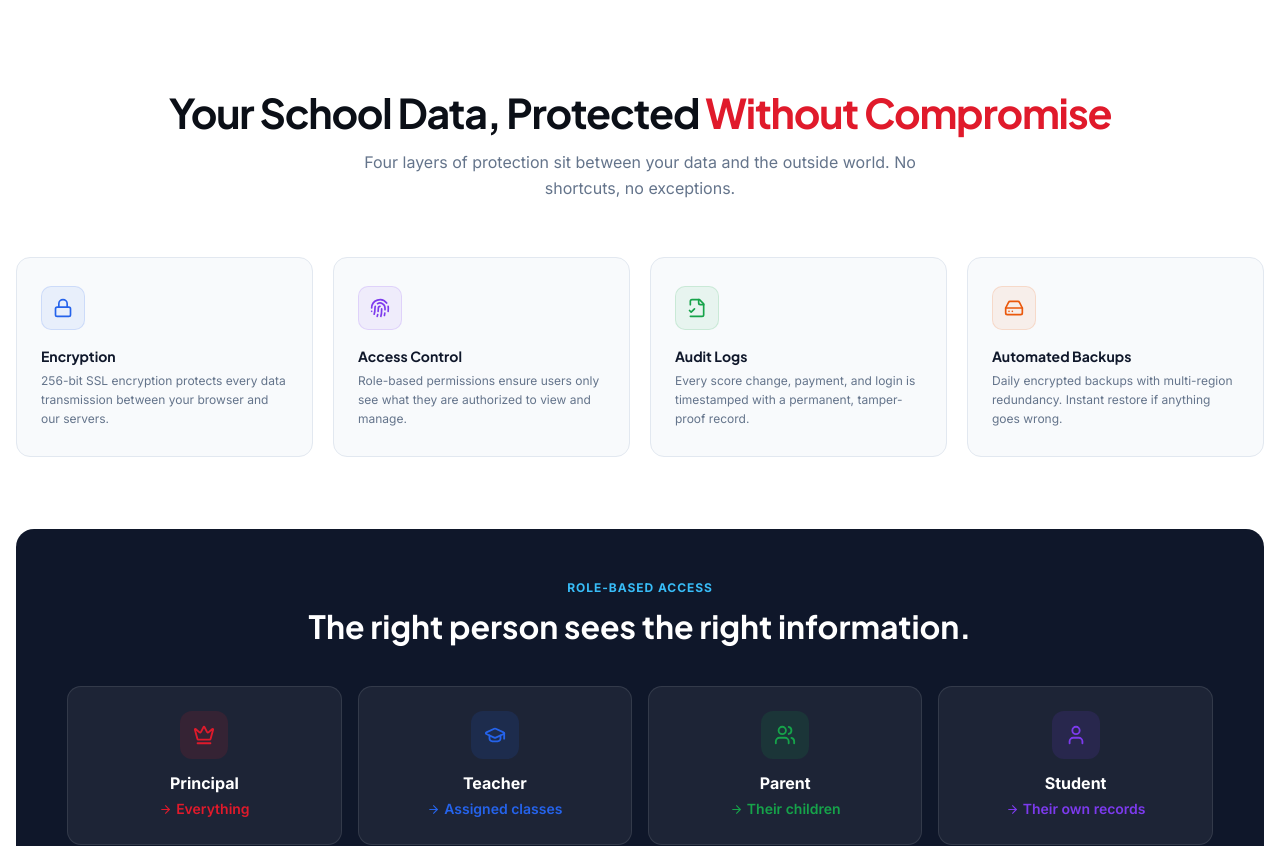
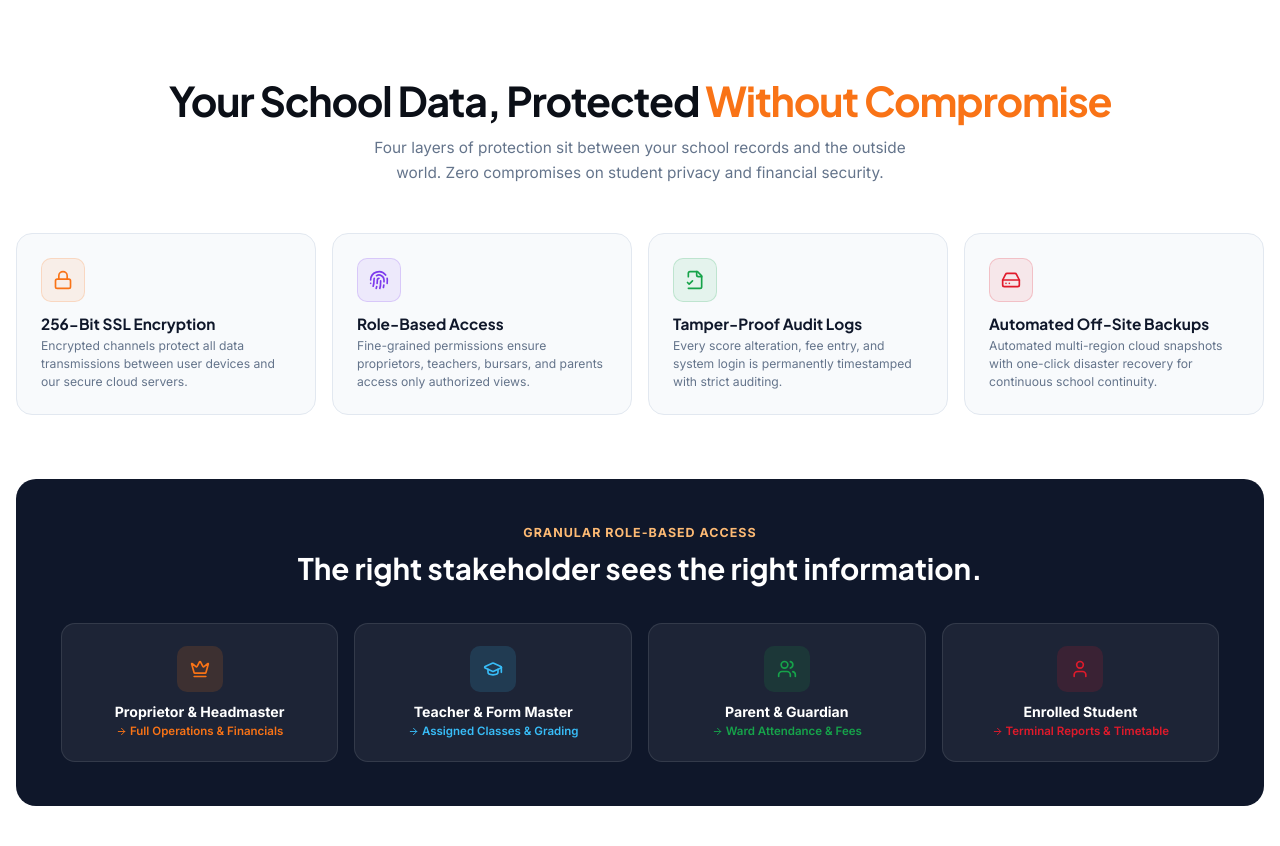
Before and after one commit to Fastrackgh/fastrack-home, a Next.js app: page / in a window 1280 px wide. Shown: the part 4180-5026 px from the top of the page. Built offline with nearby package versions, Linux system fonts and the light colour scheme.

Commit message:
refactor: update TrustBar styling and animations, refine partnership security content, and correct business contact information

```diff
--- a/src/components/organisms/PartnershipSection/PartnershipSection.tsx
+++ b/src/components/organisms/PartnershipSection/PartnershipSection.tsx
@@ -1,7 +1,7 @@
 'use client';
 
 import React from 'react';
-import { Box, Container, SimpleGrid, Stack, Text, Group, ThemeIcon } from '@mantine/core';
+import { Box, Container, SimpleGrid, Stack, Text, Group } from '@mantine/core';
 import { motion } from 'framer-motion';
 import type { Variants } from 'framer-motion';
 import { DisplayHeading } from '@/components/atoms';
@@ -21,74 +21,70 @@ const containerVariants: Variants = {
   hidden: { opacity: 0 },
   visible: {
     opacity: 1,
-    transition: { staggerChildren: 0.1 },
+    transition: { staggerChildren: 0.08 },
   },
 };
 
 const itemVariants: Variants = {
-  hidden: { opacity: 0, y: 20 },
+  hidden: { opacity: 0, y: 16 },
   visible: {
     opacity: 1,
     y: 0,
-    transition: { duration: 0.5, ease: 'easeOut' },
+    transition: { duration: 0.45, ease: 'easeOut' },
   },
 };
 
 const securityLayers = [
   {
     icon: Lock,
-    title: 'Encryption',
-    desc: '256-bit SSL encryption protects every data transmission between your browser and our servers.',
-    color: '#2563eb',
+    title: '256-Bit SSL Encryption',
+    desc: 'Encrypted channels protect all data transmissions between user devices and our secure cloud servers.',
+    color: '#f97316',
   },
   {
     icon: Fingerprint,
-    title: 'Access Control',
-    desc: 'Role-based permissions ensure users only see what they are authorized to view and manage.',
+    title: 'Role-Based Access',
+    desc: 'Fine-grained permissions ensure proprietors, teachers, bursars, and parents access only authorized views.',
     color: '#7c3aed',
   },
   {
     icon: FileCheck2,
-    title: 'Audit Logs',
-    desc: 'Every score change, payment, and login is timestamped with a permanent, tamper-proof record.',
+    title: 'Tamper-Proof Audit Logs',
+    desc: 'Every score alteration, fee entry, and system login is permanently timestamped with strict auditing.',
     color: '#16a34a',
   },
   {
     icon: HardDrive,
-    title: 'Automated Backups',
-    desc: 'Daily encrypted backups with multi-region redundancy. Instant restore if anything goes wrong.',
-    color: '#ea580c',
+    title: 'Automated Off-Site Backups',
+    desc: 'Automated multi-region cloud snapshots with one-click disaster recovery for continuous school continuity.',
+    color: '#e01a2b',
   },
 ];
 
 const roles = [
   {
     icon: Crown,
-    role: 'Principal',
-    access: 'Everything',
-    color: '#e01a2b',
-    bg: '#fef2f2',
+    role: 'Proprietor & Headmaster',
+    access: 'Full Operations & Financials',
+    color: '#f97316',
   },
   {
     icon: GraduationCap,
-    role: 'Teacher',
-    access: 'Assigned classes',
-    color: '#2563eb',
-    bg: '#eff6ff',
+    role: 'Teacher & Form Master',
+    access: 'Assigned Classes & Grading',
+    color: '#38bdf8',
   },
   {
     icon: Users,
-    role: 'Parent',
-    access: 'Their children',
+    role: 'Parent & Guardian',
+    access: 'Ward Attendance & Fees',
     color: '#16a34a',
-    bg: '#f0fdf4',
   },
   {
     icon: User,
-    role: 'Student',
-    access: 'Their own records',
-    color: '#7c3aed',
-    bg: '#f5f3ff',
+    role: 'Enrolled Student',
+    access: 'Terminal Reports & Timetable',
+    color: '#e01a2b',
   },
 ];
 
@@ -97,7 +93,7 @@ export const PartnershipSection: React.FC = () => {
     <Box
       id="security"
       component="section"
-      py={{ base: 60, md: 100 }}
+      py={{ base: 48, md: 88 }}
       style={{
         background: '#ffffff',
       }}
@@ -105,17 +101,17 @@ export const PartnershipSection: React.FC = () => {
       <Container size="xl">
         {/* Section Header */}
         <motion.div
-          initial={{ opacity: 0, y: 30 }}
+          initial={{ opacity: 0, y: 24 }}
           whileInView={{ opacity: 1, y: 0 }}
           viewport={{ once: true, margin: '-60px' }}
-          transition={{ duration: 0.6, ease: [0.16, 1, 0.3, 1] }}
+          transition={{ duration: 0.5, ease: [0.16, 1, 0.3, 1] }}
         >
-          <Stack align="center" gap="sm" mb={56}>
+          <Stack align="center" gap="xs" mb={{ base: 28, md: 48 }}>
             <DisplayHeading
               level={2}
               align="center"
               highlightWord="Without Compromise"
-              highlightColor="#e01a2b"
+              highlightColor="#f97316"
             >
               Your School Data, Protected
             </DisplayHeading>
@@ -127,44 +123,49 @@ export const PartnershipSection: React.FC = () => {
                 maxWidth: '580px',
                 textAlign: 'center',
                 lineHeight: 1.6,
+                fontSize: 'clamp(0.9rem, 1.2vw, 1rem)',
               }}
             >
-              Four layers of protection sit between your data and the outside world.
-              No shortcuts, no exceptions.
+              Four layers of protection sit between your school records and the outside world.
+              Zero compromises on student privacy and financial security.
             </Text>
           </Stack>
         </motion.div>
 
-        {/* Security Layers — 4-column grid */}
+        {/* Security Layers — 2-column mobile, 4-column desktop */}
         <motion.div
           variants={containerVariants}
           initial="hidden"
           whileInView="visible"
           viewport={{ once: true, margin: '-40px' }}
         >
-          <SimpleGrid cols={{ base: 1, sm: 2, md: 4 }} spacing="lg" mb={72}>
+          <SimpleGrid cols={{ base: 2, sm: 2, md: 4 }} spacing={{ base: 'xs', sm: 'md' }} mb={{ base: 32, md: 64 }}>
             {securityLayers.map((layer, idx) => {
               const Icon = layer.icon;
               return (
-                <motion.div key={idx} variants={itemVariants}>
+                <motion.div key={idx} variants={itemVariants} style={{ height: '100%' }}>
                   <Box
                     style={{
-                      padding: '28px 24px',
-                      borderRadius: '14px',
+                      padding: 'clamp(14px, 2vw, 24px)',
+                      borderRadius: '16px',
                       background: '#f8fafc',
                       border: '1px solid #e2e8f0',
                       height: '100%',
+                      display: 'flex',
+                      flexDirection: 'column',
+                      justifyContent: 'space-between',
                       transition: 'all 0.2s ease',
                     }}
                   >
+                    <Box>
                       <Box
-                      mb="md"
+                        mb={{ base: 'xs', sm: 'sm' }}
                         style={{
-                        width: 44,
-                        height: 44,
+                          width: 'clamp(36px, 4.5vw, 44px)',
+                          height: 'clamp(36px, 4.5vw, 44px)',
                           borderRadius: '10px',
-                        background: `${layer.color}12`,
-                        border: `1px solid ${layer.color}25`,
+                          background: `${layer.color}15`,
+                          border: `1px solid ${layer.color}30`,
                           display: 'flex',
                           alignItems: 'center',
                           justifyContent: 'center',
@@ -176,15 +177,28 @@ export const PartnershipSection: React.FC = () => {
                       <Text
                         size="sm"
                         fw={700}
-                      mb={6}
-                      style={{ color: '#0f172a', fontFamily: 'var(--font-heading)' }}
+                        mb={4}
+                        style={{
+                          color: '#0f172a',
+                          fontFamily: 'var(--font-heading)',
+                          fontSize: 'clamp(0.85rem, 1.2vw, 1rem)',
+                          lineHeight: 1.25,
+                        }}
                       >
                         {layer.title}
                       </Text>
 
-                    <Text size="xs" style={{ color: '#64748b', lineHeight: 1.55 }}>
+                      <Text
+                        size="xs"
+                        style={{
+                          color: '#64748b',
+                          lineHeight: 1.45,
+                          fontSize: 'clamp(0.72rem, 0.95vw, 0.82rem)',
+                        }}
+                      >
                         {layer.desc}
                       </Text>
+                    </Box>
                   </Box>
                 </motion.div>
               );
@@ -194,38 +208,39 @@ export const PartnershipSection: React.FC = () => {
 
         {/* Role-Based Access — Clean visual breakdown */}
         <motion.div
-          initial={{ opacity: 0, y: 30 }}
+          initial={{ opacity: 0, y: 24 }}
           whileInView={{ opacity: 1, y: 0 }}
           viewport={{ once: true, margin: '-40px' }}
-          transition={{ duration: 0.6 }}
+          transition={{ duration: 0.5 }}
         >
           <Box
             style={{
-              padding: 'clamp(32px, 4vw, 56px)',
-              borderRadius: '18px',
+              padding: 'clamp(20px, 3.5vw, 48px)',
+              borderRadius: '20px',
               background: '#0f172a',
               position: 'relative',
               overflow: 'hidden',
             }}
           >
             {/* Header */}
-            <Stack align="center" gap="xs" mb={40}>
+            <Stack align="center" gap="xs" mb={{ base: 24, md: 36 }}>
               <Text
                 size="xs"
                 fw={700}
                 style={{
-                  color: '#38bdf8',
+                  color: '#fdba74',
                   letterSpacing: '0.08em',
                   textTransform: 'uppercase',
+                  fontSize: 'clamp(0.7rem, 1vw, 0.78rem)',
                 }}
               >
-                Role-Based Access
+                Granular Role-Based Access
               </Text>
 
               <h3
                 style={{
                   fontFamily: 'var(--font-heading)',
-                  fontSize: 'clamp(1.5rem, 2.8vw, 2rem)',
+                  fontSize: 'clamp(1.25rem, 2.5vw, 1.85rem)',
                   fontWeight: 700,
                   color: '#ffffff',
                   margin: 0,
@@ -233,55 +248,77 @@ export const PartnershipSection: React.FC = () => {
                   lineHeight: 1.2,
                 }}
               >
-                The right person sees the right information.
+                The right stakeholder sees the right information.
               </h3>
             </Stack>
 
-            {/* Role cards in a row */}
-            <SimpleGrid cols={{ base: 1, sm: 2, md: 4 }} spacing="md">
+            {/* Role cards: 2 in a row on mobile, 4 on desktop */}
+            <SimpleGrid cols={{ base: 2, sm: 2, md: 4 }} spacing={{ base: 'xs', sm: 'md' }}>
               {roles.map((item, idx) => {
                 const Icon = item.icon;
                 return (
                   <motion.div
                     key={idx}
-                    initial={{ opacity: 0, y: 16 }}
+                    initial={{ opacity: 0, y: 14 }}
                     whileInView={{ opacity: 1, y: 0 }}
                     viewport={{ once: true }}
-                    transition={{ delay: idx * 0.08, duration: 0.4 }}
+                    transition={{ delay: idx * 0.06, duration: 0.35 }}
+                    style={{ height: '100%' }}
                   >
                     <Box
                       style={{
-                        padding: '24px 20px',
+                        padding: 'clamp(14px, 2vw, 22px) clamp(10px, 1.5vw, 18px)',
                         borderRadius: '14px',
                         background: 'rgba(255, 255, 255, 0.06)',
                         border: '1px solid rgba(255, 255, 255, 0.1)',
                         textAlign: 'center',
                         height: '100%',
+                        display: 'flex',
+                        flexDirection: 'column',
+                        alignItems: 'center',
+                        justifyContent: 'center',
                       }}
                     >
                       <Box
                         mx="auto"
-                        mb="sm"
+                        mb={{ base: 'xs', sm: 'sm' }}
                         style={{
-                          width: 48,
-                          height: 48,
-                          borderRadius: '12px',
-                          background: `${item.color}20`,
+                          width: 'clamp(36px, 4.5vw, 46px)',
+                          height: 'clamp(36px, 4.5vw, 46px)',
+                          borderRadius: '10px',
+                          background: `${item.color}25`,
                           display: 'flex',
                           alignItems: 'center',
                           justifyContent: 'center',
                         }}
                       >
-                        <Icon size={22} color={item.color} />
+                        <Icon size={20} color={item.color} />
                       </Box>
 
-                      <Text size="md" fw={700} style={{ color: '#ffffff' }} mb={4}>
+                      <Text
+                        size="sm"
+                        fw={700}
+                        style={{
+                          color: '#ffffff',
+                          fontSize: 'clamp(0.8rem, 1.1vw, 0.95rem)',
+                          lineHeight: 1.2,
+                          marginBottom: 4,
+                        }}
+                      >
                         {item.role}
                       </Text>
 
-                      <Group justify="center" gap={4}>
-                        <ArrowRight size={13} color={item.color} />
-                        <Text size="sm" fw={600} style={{ color: item.color }}>
+                      <Group justify="center" gap={3} wrap="nowrap">
+                        <ArrowRight size={11} color={item.color} style={{ flexShrink: 0 }} />
+                        <Text
+                          size="xs"
+                          fw={600}
+                          style={{
+                            color: item.color,
+                            fontSize: 'clamp(0.68rem, 0.9vw, 0.8rem)',
+                            lineHeight: 1.2,
+                          }}
+                        >
                           {item.access}
                         </Text>
                       </Group>
```
Lines whose indentation alone changed are shown as unchanged.
